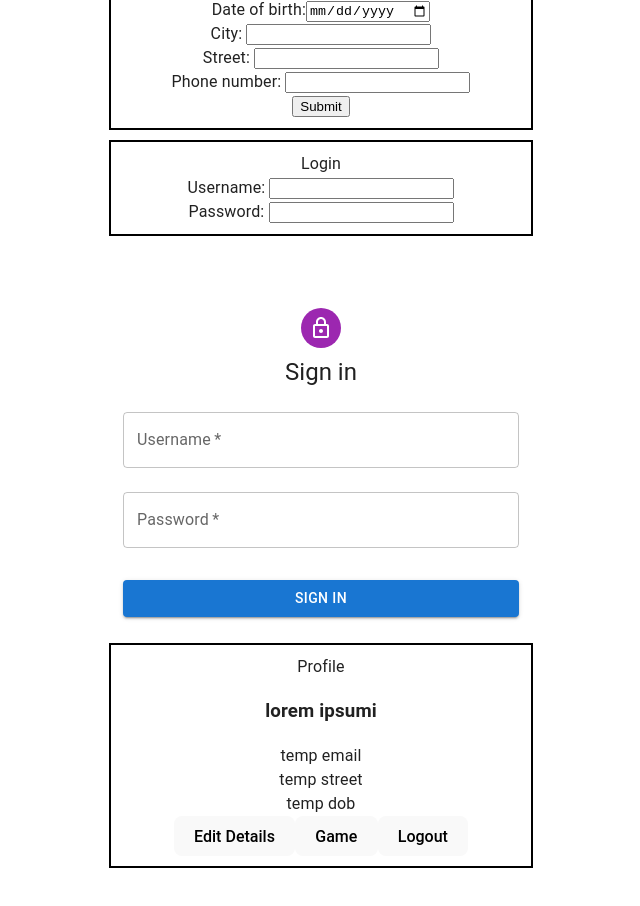
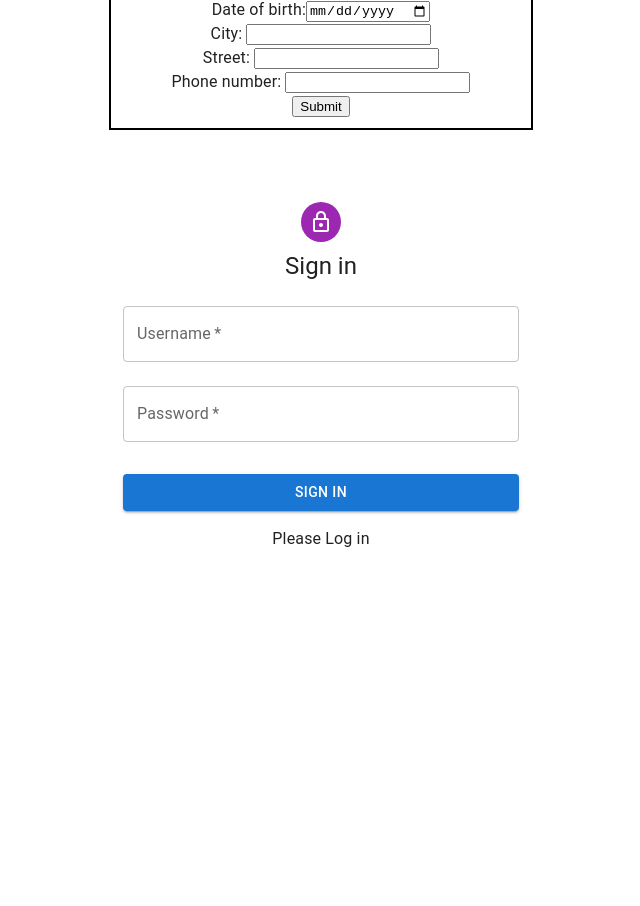
Before and after one commit to mogixq/React_HW3, a React (Vite) app: page / in a window 1280 px wide. Shown: the part 248-1154 px from the top of the page, without its empty margins (319-959 px from the left). After the commit the page ends 831 px from the top, so only its background shows below. Built offline with nearby package versions, Linux system fonts and the light colour scheme.

Commit message:
profile shows on login

```diff
--- a/src/App.jsx
+++ b/src/App.jsx
@@ -7,25 +7,34 @@ import Login2 from "./FuncComps/Login2";
 
 function App() {
   const [users, setUsers] = useState([]);
-
+  const [showLogged, setShowLogged] = useState(false)
+  const [pleaseConnect, setPleaseConnect] = useState('Please Log in')
   useEffect(() => {
     loadUsers();
-  },[] );
+  }, []);
 
   useEffect(() => {
     console.log(users);
-  },[users] );
+  }, [users]);
 
   const loadUsers = () => {
-    setUsers(JSON.parse(localStorage.getItem("users")))
+    setUsers(JSON.parse(localStorage.getItem("users")));
+  };
+
+  const setLogged = (logged) => {
+    if (logged) {
+      setPleaseConnect('');//maybe change to check sessionstorage
+      setShowLogged(true);
+    }
   };
 
   return (
     <>
       <Register usersProp={users} />
-      <Login />
-      <Login2 usersProp={users} />
-      <Profile />
+      <Login2 usersProp={users} sendLogged={setLogged} />
+      {pleaseConnect}
+      {showLogged && <Profile />}
+
     </>
   );
 }
--- a/src/FuncComps/Login2.jsx
+++ b/src/FuncComps/Login2.jsx
@@ -35,37 +35,30 @@ export default function SignIn(props) {
   const handleSubmit = (event) => {
     event.preventDefault();
     const data = new FormData(event.currentTarget);
-    // console.log({
-    //   username: data.get("usernameLog"),
-    //   password: data.get("passwordLog"),
-    // });
-
-    if (validateLogin(data)) {
       loginUser(data);
-    } else {
-      console.log("user is not valid, try again");
-    }
   };
 
   //   useEffect(() => {
   //     console.log(props.usersProp);
   //   },[] );
 
-  const validateLogin = (data) => {
+  const loginUser = (data) => {
     let username = data.get("usernameLog");
     let password = data.get("passwordLog");
-    return props.usersProp.some((user) => {
-      return user.username == username && user.password == password;
-    });
+
+    let user = props.usersProp.find((user) => user.username == username && user.password == password); // use only .find to get the user object or undefined
+    if (user) { // check if the user is not undefined
+      console.log("USER FOUND, logging in");
+      sessionStorage.setItem('loggedUser',JSON.stringify(user));
+      sendLogged();
+    } else {
+      console.log("user is not valid, try again");
+    }
   };
 
-  const loginUser = (data) => {
-    let loggedUser = {
-      username : data.get("usernameLog"),
-      password : data.get("passwordLog")
-    }
-    console.log(loggedUser);
-  };
+  const sendLogged = ()=>{
+    props.sendLogged(true)
+  }
 
   return (
     <ThemeProvider theme={defaultTheme}>
--- a/src/FuncComps/Profile.jsx
+++ b/src/FuncComps/Profile.jsx
@@ -1,17 +1,33 @@
+import { useEffect, useState } from "react";
 
-export default function Profile() {
+export default function Profile(props) {
+  const [user, setUser] = useState('');
+
+  useEffect(() => {
+    showUserInfo();
+  }, []);
+
+  const showUserInfo = () => {
+    setUser(JSON.parse(sessionStorage.getItem("loggedUser")));
+  };
+
   return (
     <div
       style={{
         border: "solid black 2px",
         margin: 10,
         padding: 10,
-      }}>
+      }}
+    >
       Profile <br />
-      <h3>lorem ipsumi</h3>
-      <span>temp email</span><br />
-      <span>temp street</span><br />
-      <span>temp dob</span><br />
+      <h3>{user.username}</h3>
+
+      <span>temp email</span>
+      <br />
+      <span>temp street</span>
+      <br />
+      <span>temp dob</span>
+      <br />
       <button>Edit Details</button>
       <button>Game</button>
       <button>Logout</button>
```
